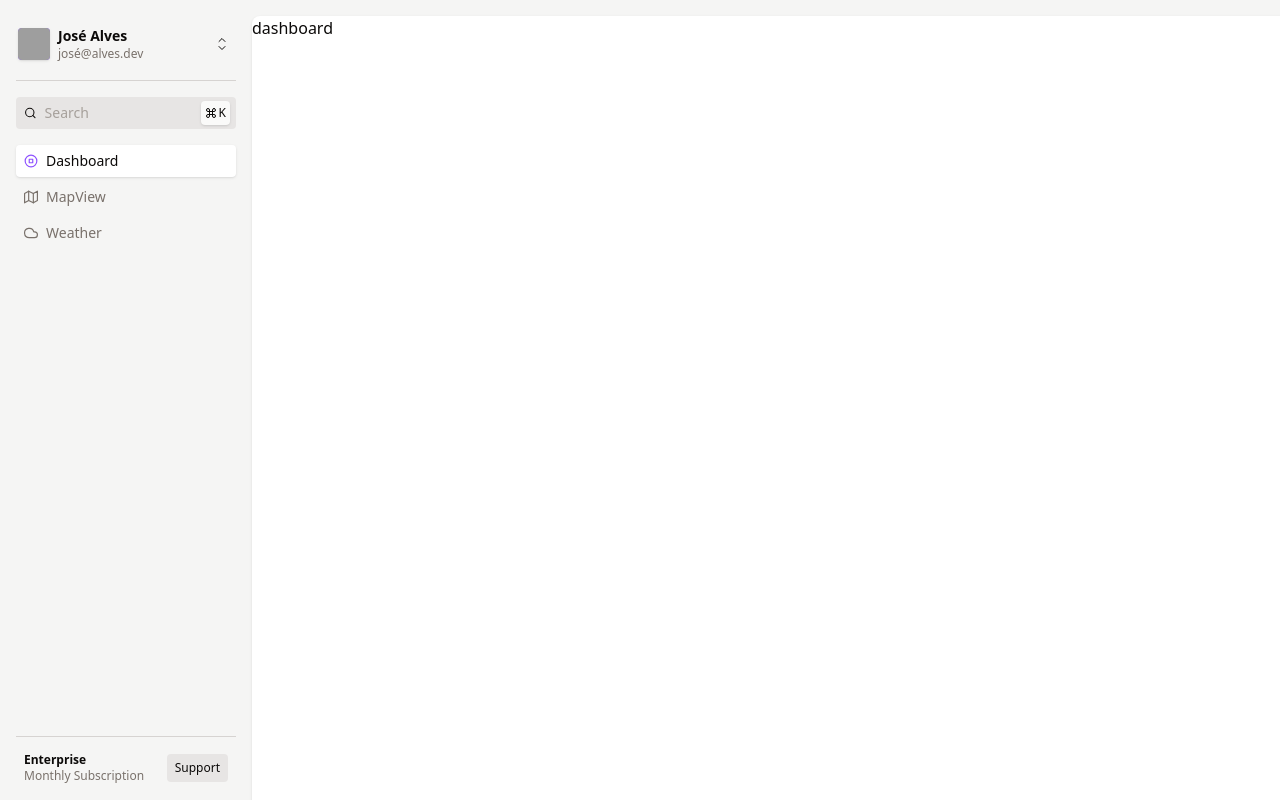
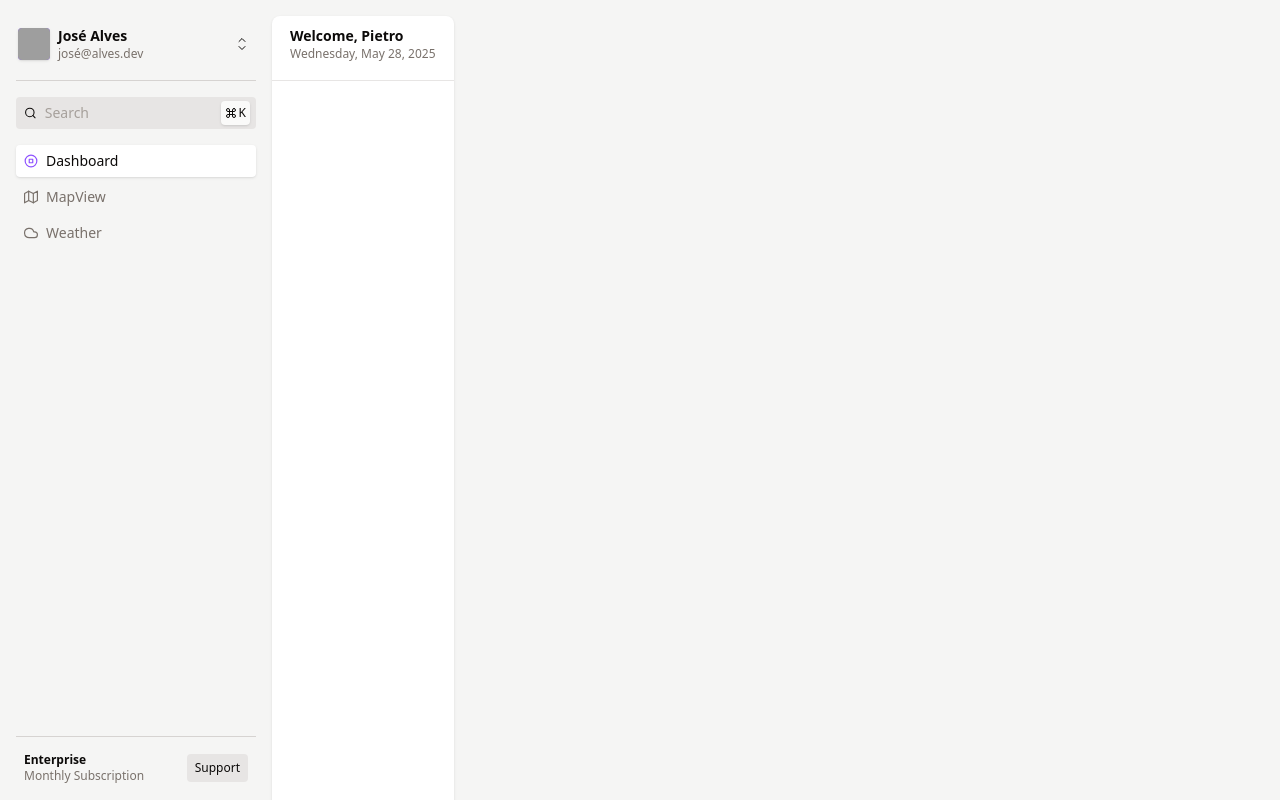
Before and after one commit to pietroaandrade/Floody, a React (Vite) app in the folder frontend/floody-frontend/: page / in a window 1280 px wide. Built offline with nearby package versions, Linux system fonts and the light colour scheme; grey boxes are pictures that could not be loaded.

Commit message:
feat.dashboard_TopBar

```diff
--- a/frontend/floody-frontend/package.json
+++ b/frontend/floody-frontend/package.json
@@ -16,8 +16,7 @@
     "react": "^19.1.0",
     "react-dom": "^19.1.0",
     "react-icons": "^5.5.0",
-    "react-leaflet": "^5.0.0",
-    "tailwindcss": "^4.1.7"
+    "react-leaflet": "^5.0.0"
   },
   "devDependencies": {
     "@eslint/js": "^9.25.0",
@@ -28,6 +27,7 @@
     "eslint-plugin-react-hooks": "^5.2.0",
     "eslint-plugin-react-refresh": "^0.4.19",
     "globals": "^16.0.0",
+    "tailwindcss": "^4.1.8",
     "vite": "^6.3.5"
   }
 }
--- a/frontend/floody-frontend/src/components/Dashboard/Dashboard.jsx
+++ b/frontend/floody-frontend/src/components/Dashboard/Dashboard.jsx
@@ -1,9 +1,12 @@
 import React from "react"
-
+import TopBar from "./TopBar"
 
 export default function Dashboard (){
 
     return(
-        <div className="bg-white rounded-lg pb-4 shadow h-[200vh] min-w-[84%]">dashboard</div>
+        <div className="bg-white rounded-lg pb-4 shadow h-[220vh]">
+
+        <TopBar />
+        </div>
 
 )}
--- /dev/null
+++ b/frontend/floody-frontend/src/components/Dashboard/TopBar.jsx
@@ -0,0 +1,25 @@
+import React from "react";
+
+export default function TopBar(){
+    const date = new Date();
+    const weekdays = ["Sunday", "Monday", "Tuesday", "Wednesday", "Thursday", "Friday", "Saturday"];
+    let weekday = weekdays[date.getDay()];
+    let day = date.getDate();
+    let year = date.getFullYear();
+    const months = ["January", "February", "March", "April", "May", "June", "July", "August", "September", "October", "November", "December"];
+    let month = months[date.getMonth()];
+
+    return(
+        <div className="border-b px-4 mb-4 mt-2 pb-4
+        border-stone-200">
+            <div className="flex items-center justify-between p-0.5">
+                <div >
+                    <span className=" text-sm font-bold block">Welcome, Pietro</span>
+                    <span className="text-xs block text-stone-500">{weekday}, {month} {day}, {year} </span>
+                </div>
+            </div>
+
+
+        </div>
+    )
+}
--- a/frontend/floody-frontend/src/components/Map/Map.css
+++ b/frontend/floody-frontend/src/components/Map/Map.css
@@ -1,4 +1,3 @@
-
 
 .leaflet-container {
     height: 100vh;
--- a/frontend/floody-frontend/src/components/Navbar/CommandMenu.jsx
+++ b/frontend/floody-frontend/src/components/Navbar/CommandMenu.jsx
@@ -16,7 +16,7 @@ export const CommandMenu = ({ open, setOpen }) => {
 
     document.addEventListener('keydown', down)
     return () => document.removeEventListener('keydown', down)
-  }, [])
+  }, [setOpen])
 
   return (
     <Command.Dialog
--- a/frontend/floody-frontend/src/components/Navbar/RouteSelect.jsx
+++ b/frontend/floody-frontend/src/components/Navbar/RouteSelect.jsx
@@ -42,7 +42,7 @@ const Route = ({ Icon, selected, title, onClick }) => {
                     : "hover:bg-stone-200 bg-transparent text-stone-500 shadow-none"
             }`}
         >
-            <Icon className={selected ? "text-violet-500" : ""} />
+            {Icon && <Icon className={selected ? "text-violet-500" : ""} />}
             <span>{title}</span>
         </button>
     );
--- a/frontend/floody-frontend/src/main.css
+++ b/frontend/floody-frontend/src/main.css
@@ -1,9 +1,5 @@
 @import "tailwindcss";
 
-* {
-
-    box-sizing: border-box;
-}
 
 html, body {
     overflow-x: hidden;
@@ -18,3 +14,6 @@ html, body {
 #root {
     height: 100vh;
 }
+main {
+    display: flex;
+}
--- a/frontend/floody-frontend/src/pages/App.css
+++ /dev/null
@@ -1,4 +0,0 @@
-
-main {
-    display: flex;
-}
--- a/frontend/floody-frontend/src/pages/App.jsx
+++ b/frontend/floody-frontend/src/pages/App.jsx
@@ -3,15 +3,14 @@ import Map from "../components/Map/Map"
 import Dashboard from "../components/Dashboard/Dashboard"
 import Navbar from "../components/Navbar/Navbar"
 
-//Styles
-import "./App.css"
+
 
 
 export default function App() {
 
 
   return (
-    <main className="grid gap-4 p-4 grid-columns-2-[220px,_1fr]">
+    <main className="grid grid-cols-2-[220px_1fr] gap-4 p-4">
       <Navbar />
       <Dashboard />
 
--- /dev/null
+++ b/frontend/floody-frontend/tailwind.config.js
@@ -0,0 +1,10 @@
+/** @type {import('tailwindcss').Config} */
+module.exports = {
+    content: [
+      "./src/main.{js,jsx}", // Adjust this path based on your project structure
+    ],
+    theme: {
+      extend: {},
+    },
+    plugins: [],
+  }
```
Also changed, not shown: 1 other file (tests, documents, lock files or other folders).
